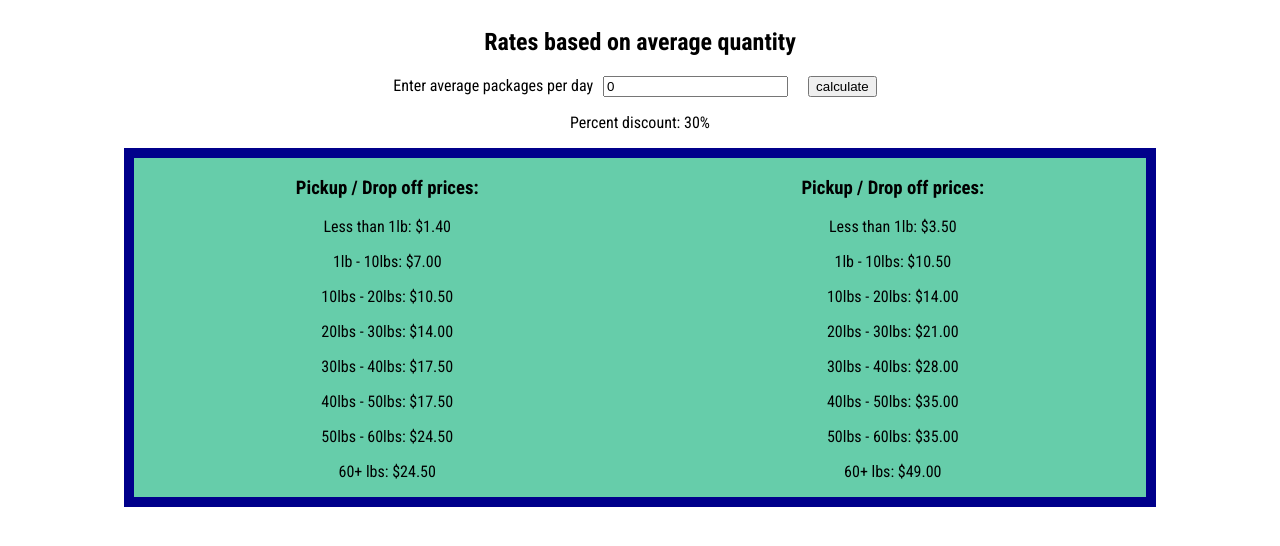
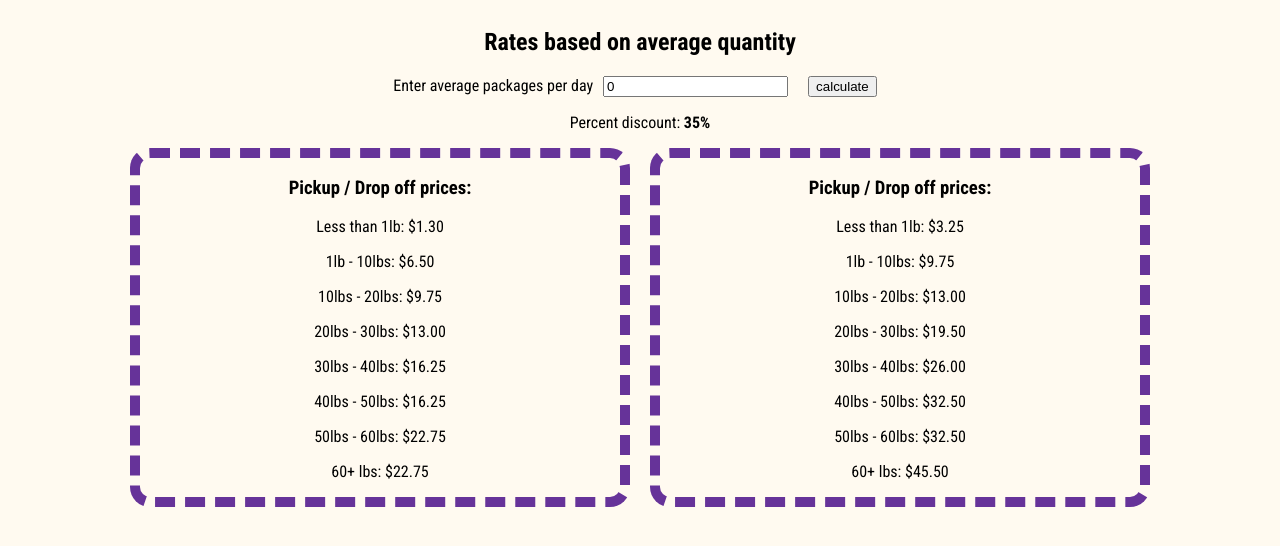
Before and after one commit to jsahlsa/discount-calc, a React (Vite) app: page / in a window 1280 px wide. Shown: the top 546 px of the page. Built offline with nearby package versions, Linux system fonts and the light colour scheme.

Commit message:
💄 and Math.floor to Math.round

```diff
--- a/package.json
+++ b/package.json
@@ -5,7 +5,8 @@
   "main": "index.js",
   "scripts": {
     "test": "echo \"Error: no test specified\" && exit 1",
-    "build": "parcel build src/index.html"
+    "build": "parcel build src/index.html",
+    "start": "npx parcel src/index.html"
   },
   "repository": {
     "type": "git",
--- a/src/components/App.js
+++ b/src/components/App.js
@@ -29,7 +29,7 @@ const delivery = {
 
 export default function App() {
   const [avg, setAvg] = useState(0);
-  const [percent, setPercent] = useState(0.7);
+  const [percent, setPercent] = useState(0.65);
 
   const formatter = new Intl.NumberFormat("en-US", {
     style: "currency",
@@ -42,16 +42,16 @@ export default function App() {
 
   function handleSubmit(e) {
     e.preventDefault();
-    if (avg > 50) {
-      setPercent(0.2);
-    } else if (avg > 30) {
-      setPercent(0.3);
+    if (avg > 25) {
+      setPercent(0.45);
     } else if (avg > 20) {
-      setPercent(0.4);
+      setPercent(0.5);
+    } else if (avg > 15) {
+      setPercent(0.55);
     } else if (avg > 10) {
-      setPercent(0.5);
+      setPercent(0.6);
     } else {
-      setPercent(0.7);
+      setPercent(0.65);
     }
   }
 
@@ -71,7 +71,7 @@ export default function App() {
         </label>
         <input type="submit" value="calculate" />
       </form>
-      <p className="percent-discount">Percent discount: {Math.floor((1 - percent) * 100)}%</p>
+      <p className="percent-discount">Percent discount: <strong>{Math.round((1 - percent) * 100)}%</strong></p>
       <div className="price-wrapper">
         <div className="pickup-prices">
           <h3>Pickup / Drop off prices:</h3>
--- a/src/index.css
+++ b/src/index.css
@@ -1,19 +1,30 @@
 @import url('https://fonts.googleapis.com/css2?family=Roboto+Condensed:ital,wght@0,400;0,700;1,700&display=swap');
+
+body {
+  background: floralwhite;
+}
 
 .App {
   font-family: sans-serif;
-  text-align: center;
   display: grid;
   justify-items: center;
   font-family: 'Roboto Condensed', sans-serif;
 }
 
 .price-wrapper {
+  text-align: center;
+  width: 90%;
   display: grid;
-  width: 80%;
-  grid-template-columns: repeat(2, 1fr);
-  background: mediumaquamarine;
-  border: 10px darkblue solid;
+  justify-content: center;
+  grid-gap: 20px;
+  grid-template-columns: repeat(auto-fit, minmax(300px, 500px));
+
+}
+
+.pickup-prices, .delivery-prices {
+
+  border: rebeccapurple dashed 10px;
+  border-radius: 20px;
 }
 
 input {
```
Also changed, not shown: 6 other files (tests, documents, lock files or other folders).
